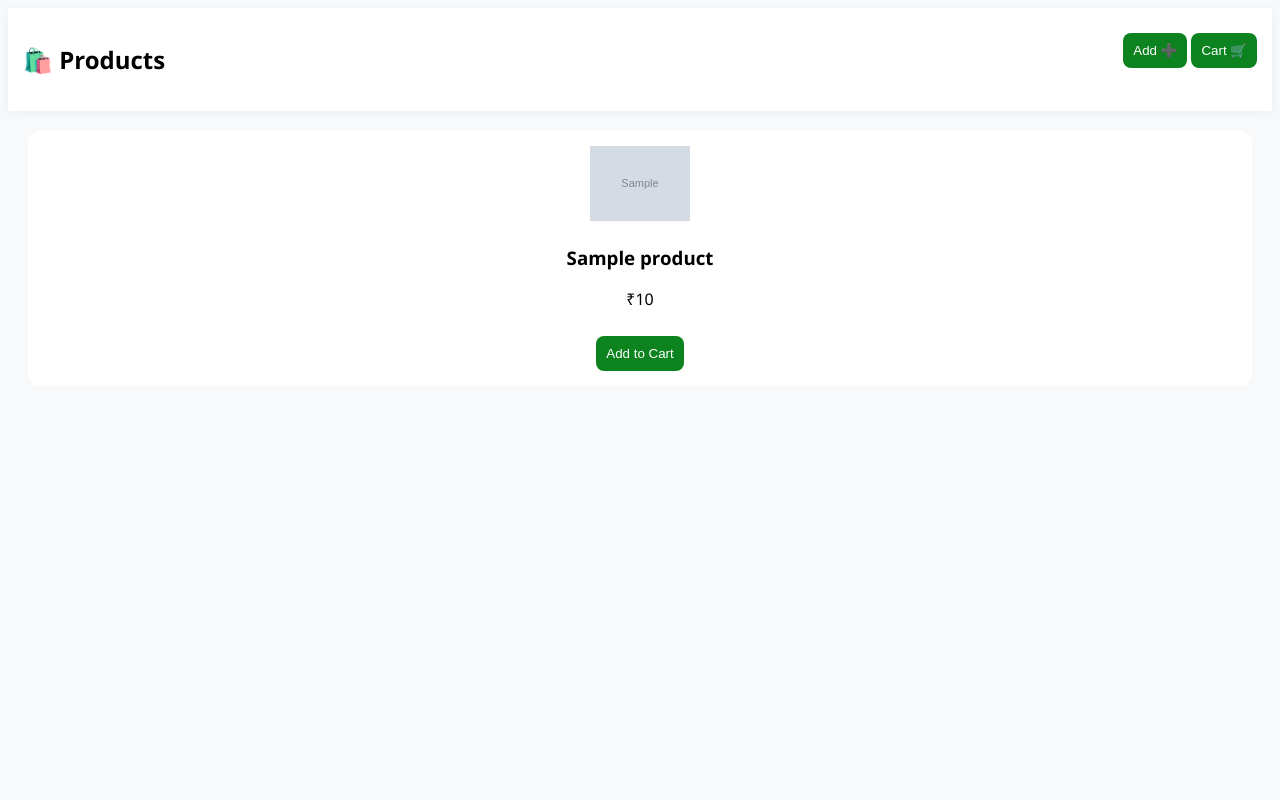
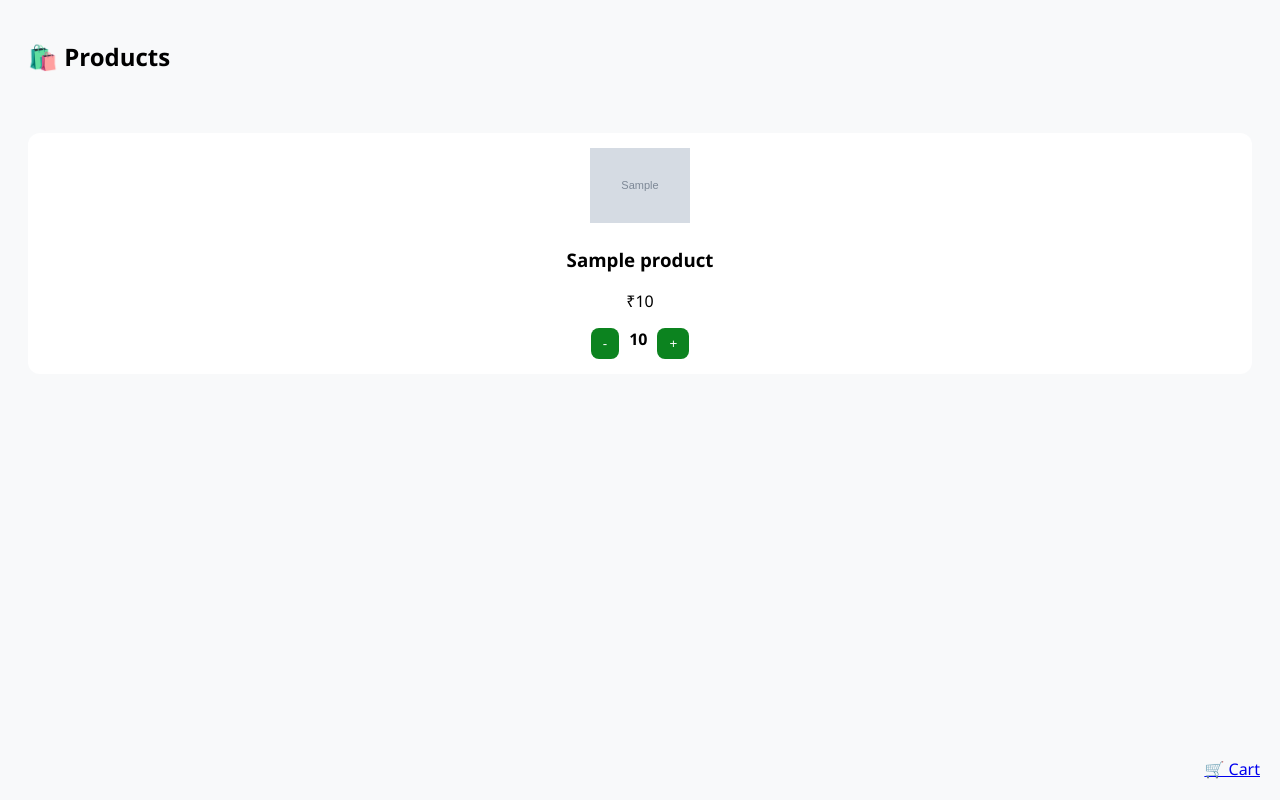
Before and after one commit to MR-A-Ganish/robot, a Flask app: template templates/dashboard.html in a window 1280 px wide. Run offline with Flask 3, Linux system fonts and the light colour scheme; the template is opened without the code that fills it: most values are stand-ins (such as "Sample title", 1, 10 or a date in 2020); grey boxes marked "Sample" are stand-in pictures.

Commit message:
your message

```diff
--- a/app.py
+++ b/app.py
@@ -1,5 +1,5 @@
 from flask import Flask, render_template, request, redirect, session
-import os, json
+import os
 from dotenv import load_dotenv
 from database import connect_db, create_tables
 from robot.main import process_order
@@ -9,16 +9,14 @@ load_dotenv()
 app = Flask(__name__)
 app.secret_key = "supersecretkey"
 
-
 # ---------------- LOGIN ----------------
 @app.route("/", methods=["GET","POST"])
 def login():
     if request.method == "POST":
         session["user"] = request.form["email"]
         session["cart"] = []
-        session["wallet"] = 1000   # 💰 fake money
+        session["wallet"] = 1000
         return redirect("/dashboard")
-
     return render_template("login.html")
 
 
@@ -32,91 +30,71 @@ def dashboard():
     cur.close()
     conn.close()
 
+    cart = session.get("cart", [])
+
     products = []
     for p in data:
+        qty = 0
+        for item in cart:
+            if item["id"] == p[0]:
+                qty = item["qty"]
+
         products.append({
             "id": p[0],
             "name": p[1],
             "price": p[2],
-            "img": p[3]
+            "img": p[3],
+            "qty": qty
         })
 
     return render_template("dashboard.html", products=products)
 
 
-# ---------------- ADD PRODUCT ----------------
-@app.route("/add_product", methods=["GET","POST"])
-def add_product():
-    if request.method == "POST":
-        try:
-            conn = connect_db()
-            cur = conn.cursor()
-
-            cur.execute("""
-            INSERT INTO products (name,price,image,aisle,shelf,position,fragile,weight)
-            VALUES (%s,%s,%s,%s,%s,%s,%s,%s)
-            """,(
-                request.form["name"],
-                int(request.form["price"]),
-                request.form["image"],
-                request.form["aisle"],
-                request.form["shelf"],
-                int(request.form["position"]),
-                request.form.get("fragile") == "on",
-                int(request.form["weight"])
-            ))
-
-            conn.commit()
-            cur.close()
-            conn.close()
-
-            return redirect("/dashboard")
-
-        except Exception as e:
-            return f"❌ Error adding product: {str(e)}"
-
-    return render_template("add_product.html")
-
-
-# ---------------- ADD TO CART (FIXED) ----------------
-@app.route("/add_to_cart/<int:id>")
-def add_to_cart(id):
-
-    conn = connect_db()
-    cur = conn.cursor()
-
-    cur.execute("SELECT * FROM products WHERE id=%s",(id,))
-    p = cur.fetchone()
-
-    cur.close()
-    conn.close()
-
-    # 🔥 FIX: prevent crash
-    if not p:
-        return "❌ Product not found"
+# ---------------- UPDATE CART (MAIN FEATURE) ----------------
+@app.route("/update_cart/<int:product_id>/<action>")
+def update_cart(product_id, action):
 
     cart = session.get("cart", [])
     found = False
 
     for item in cart:
-        if item["id"] == id:
-            item["qty"] += 1
+        if item["id"] == product_id:
             found = True
+
+            if action == "increase":
+                item["qty"] += 1
+
+            elif action == "decrease":
+                if item["qty"] > 1:
+                    item["qty"] -= 1
+                else:
+                    cart.remove(item)
+
             break
 
-    if not found:
-        cart.append({
-            "id": id,
-            "name": p[1],
-            "price": p[2],
-            "image": p[3],
-            "fragile": p[7] if len(p) > 7 else False,
-            "qty": 1
-        })
+    # if not found → add new
+    if not found and action == "increase":
+
+        conn = connect_db()
+        cur = conn.cursor()
+        cur.execute("SELECT * FROM products WHERE id=%s",(product_id,))
+        p = cur.fetchone()
+        cur.close()
+        conn.close()
+
+        if p:
+            cart.append({
+                "id": p[0],
+                "name": p[1],
+                "price": p[2],
+                "image": p[3],
+                "fragile": p[7],
+                "qty": 1
+            })
 
     session["cart"] = cart
 
-    return redirect("/cart")
+    return redirect("/dashboard")
 
 
 # ---------------- CART ----------------
@@ -124,7 +102,6 @@ def add_to_cart(id):
 def cart():
     cart = session.get("cart", [])
     total = sum(item["price"] * item["qty"] for item in cart)
-
     return render_template("cart.html", cart=cart, total=total)
 
 
@@ -153,23 +130,43 @@ def place_order():
     if wallet < total:
         return "❌ Not enough balance"
 
-    # 💰 deduct fake money
-    session["wallet"] = wallet - total
+    session["wallet"] -= total
 
-    # 🤖 robot processing
     result = process_order(cart)
 
-    # clear cart
     session["cart"] = []
 
     return render_template("result.html", result=result)
 
 
-# ---------------- LOGOUT ----------------
-@app.route("/logout")
-def logout():
-    session.clear()
-    return redirect("/")
+# ---------------- ADD PRODUCT ----------------
+@app.route("/add_product", methods=["GET","POST"])
+def add_product():
+    if request.method == "POST":
+        conn = connect_db()
+        cur = conn.cursor()
+
+        cur.execute("""
+        INSERT INTO products (name,price,image,aisle,shelf,position,fragile,weight)
+        VALUES (%s,%s,%s,%s,%s,%s,%s,%s)
+        """,(
+            request.form["name"],
+            int(request.form["price"]),
+            request.form["image"],
+            request.form["aisle"],
+            request.form["shelf"],
+            int(request.form["position"]),
+            request.form.get("fragile") == "on",
+            int(request.form["weight"])
+        ))
+
+        conn.commit()
+        cur.close()
+        conn.close()
+
+        return redirect("/dashboard")
+
+    return render_template("add_product.html")
 
 
 # ---------------- RUN ----------------
--- a/templates/dashboard.html
+++ b/templates/dashboard.html
@@ -1,21 +1,10 @@
 <!DOCTYPE html>
 <html>
 <head>
-<title>Dashboard</title>
+<title>Products</title>
 
 <style>
-body {
-    font-family:'Segoe UI';
-    background:#f8f9fa;
-}
-
-.header {
-    display:flex;
-    justify-content:space-between;
-    padding:15px;
-    background:white;
-    box-shadow:0 2px 10px rgba(0,0,0,0.05);
-}
+body { font-family:'Segoe UI'; background:#f8f9fa; }
 
 .grid {
     display:grid;
@@ -32,25 +21,18 @@ body {
 }
 
 button {
+    padding:8px 12px;
+    border:none;
+    border-radius:8px;
     background:#0c831f;
     color:white;
-    border:none;
-    padding:10px;
-    border-radius:8px;
-    margin-top:10px;
 }
 </style>
 </head>
 
 <body>
 
-<div class="header">
-    <h2>🛍️ Products</h2>
-    <div>
-        <a href="/add_product"><button>Add ➕</button></a>
-        <a href="/cart"><button>Cart 🛒</button></a>
-    </div>
-</div>
+<h2 style="padding:20px;">🛍️ Products</h2>
 
 <div class="grid">
 
@@ -62,14 +44,34 @@ button {
     <h3>{{p.name}}</h3>
     <p>₹{{p.price}}</p>
 
-    <a href="/add_to_cart/{{p.id}}">
-        <button>Add to Cart</button>
-    </a>
+    {% if p.qty == 0 %}
+        <a href="/update_cart/{{p.id}}/increase">
+            <button>ADD</button>
+        </a>
+    {% else %}
+        <div style="display:flex; justify-content:center; gap:10px;">
+
+            <a href="/update_cart/{{p.id}}/decrease">
+                <button>-</button>
+            </a>
+
+            <b>{{p.qty}}</b>
+
+            <a href="/update_cart/{{p.id}}/increase">
+                <button>+</button>
+            </a>
+
+        </div>
+    {% endif %}
 
 </div>
 {% endfor %}
 
 </div>
 
+<a href="/cart" style="position:fixed; bottom:20px; right:20px;">
+    🛒 Cart
+</a>
+
 </body>
 </html>
```
